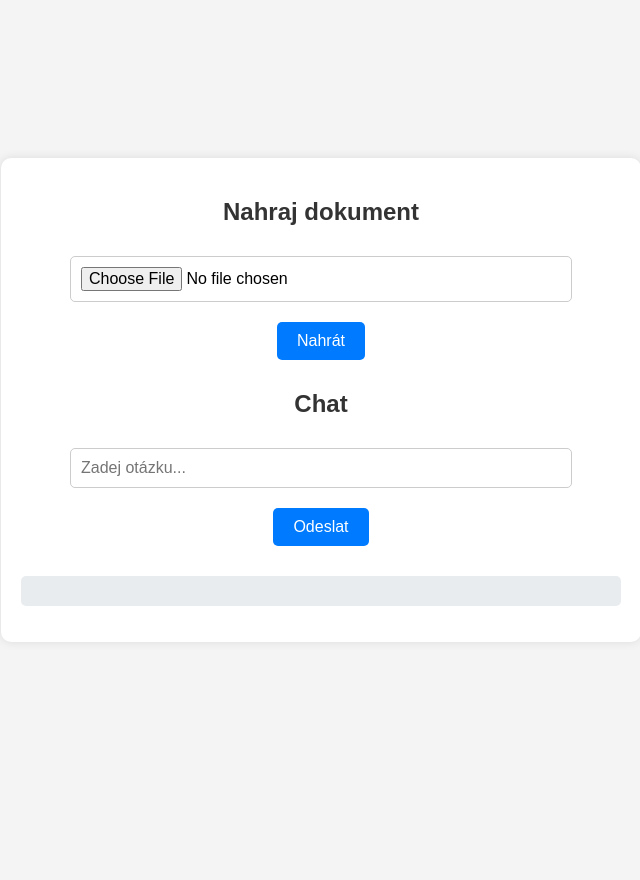
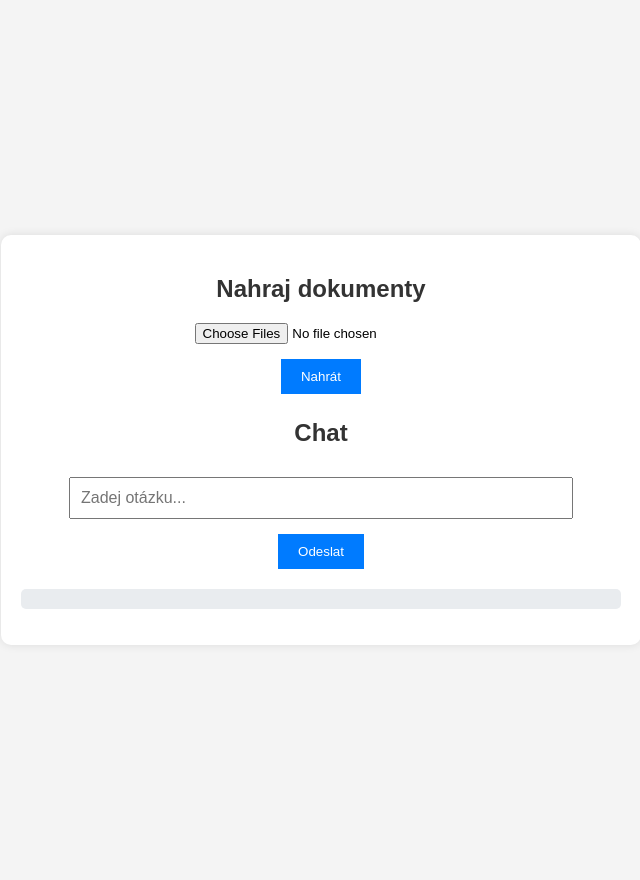
Before and after one commit to Maikl76/chatbot, a FastAPI app: page / in a window 1280 px wide. Shown: the whole page, without its empty margins (319-959 px from the left). Before the commit the page ends 546 px from the top, so only its background shows below. Run offline with FastAPI, Linux system fonts and the light colour scheme.

Commit message:
Update index.html

```diff
--- a/templates/index.html
+++ b/templates/index.html
@@ -10,38 +10,11 @@
             font-family: Arial, sans-serif;
             background-color: #f4f4f4;
             text-align: center;
-            margin: 0;
-            padding: 0;
             display: flex;
             flex-direction: column;
             align-items: center;
             justify-content: center;
             height: 100vh;
-        }
-        h2 {
-            color: #333;
-        }
-        #fileInput, #userInput {
-            padding: 10px;
-            margin: 10px 0;
-            width: 80%;
-            max-width: 500px;
-            border: 1px solid #ccc;
-            border-radius: 5px;
-            font-size: 16px;
-        }
-        button {
-            padding: 10px 20px;
-            margin: 10px;
-            border: none;
-            background-color: #007BFF;
-            color: white;
-            font-size: 16px;
-            border-radius: 5px;
-            cursor: pointer;
-        }
-        button:hover {
-            background-color: #0056b3;
         }
         #chat-container {
             width: 90%;
@@ -51,21 +24,48 @@
             border-radius: 10px;
             box-shadow: 0 0 10px rgba(0, 0, 0, 0.1);
         }
+        #fileInput {
+            display: block;
+            margin: 10px auto;
+        }
+        #userInput {
+            width: 80%;
+            padding: 10px;
+            margin: 10px 0;
+            font-size: 16px;
+        }
+        button {
+            padding: 10px 20px;
+            background-color: #007BFF;
+            color: white;
+            border: none;
+            cursor: pointer;
+            margin: 5px;
+        }
+        button:hover {
+            background-color: #0056b3;
+        }
         #response {
-            margin-top: 20px;
-            padding: 15px;
+            margin-top: 15px;
             background: #e9ecef;
+            padding: 10px;
             border-radius: 5px;
-            font-size: 16px;
+        }
+        #uploadedFiles {
+            font-size: 14px;
+            color: #333;
+            margin-top: 10px;
         }
     </style>
 </head>
 <body>
 
     <div id="chat-container">
-        <h2>Nahraj dokument</h2>
-        <input type="file" id="fileInput">
-        <button onclick="uploadFile()">Nahrát</button>
+        <h2>Nahraj dokumenty</h2>
+        <input type="file" id="fileInput" multiple>
+        <button onclick="uploadFiles()">Nahrát</button>
+
+        <p id="uploadedFiles"></p>
 
         <h2>Chat</h2>
         <input type="text" id="userInput" placeholder="Zadej otázku...">
@@ -76,36 +76,43 @@
 
     <script>
         let apiUrl = "https://chatbot-ybmh.onrender.com";
-        let uploadedFileName = "";
+        let uploadedFiles = [];
 
-        async function uploadFile() {
-            let fileInput = document.getElementById("fileInput").files[0];
-            if (!fileInput) {
-                alert("Vyber soubor k nahrání.");
+        async function uploadFiles() {
+            let fileInput = document.getElementById("fileInput").files;
+            if (fileInput.length === 0) {
+                alert("Vyber alespoň jeden soubor.");
                 return;
             }
 
             let formData = new FormData();
-            formData.append("file", fileInput);
+            for (let file of fileInput) {
+                formData.append("files", file);
+            }
 
+            try {
                 let response = await fetch(`${apiUrl}/upload/`, {
                     method: "POST",
                     body: formData
                 });
 
                 let result = await response.json();
-            if (result.filename) {
-                uploadedFileName = result.filename;
-                alert("Soubor nahrán!");
+                if (result.filenames) {
+                    uploadedFiles = result.filenames;
+                    document.getElementById("uploadedFiles").innerText = "Nahráno: " + uploadedFiles.join(", ");
+                    alert("Soubory nahrány!");
                 } else {
                     alert("Chyba při nahrávání: " + (result.error || "Neznámá chyba."));
+                }
+            } catch (error) {
+                alert("Chyba při komunikaci se serverem.");
             }
         }
 
         async function sendMessage() {
             let userInput = document.getElementById("userInput").value;
-            if (!uploadedFileName) {
-                alert("Nejdříve nahraj soubor.");
+            if (uploadedFiles.length === 0) {
+                alert("Nejdříve nahraj soubory.");
                 return;
             }
             if (!userInput.trim()) {
@@ -114,14 +121,10 @@
             }
 
             let formData = new FormData();
-            formData.append("filename", uploadedFileName);
+            formData.append("filenames", uploadedFiles.join(","));
             formData.append("user_input", userInput);
 
-            let response = await fetch(`${apiUrl}/chat/`, {
-                method: "POST",
-                body: formData
-            });
-
+            let response = await fetch(`${apiUrl}/chat/`, { method: "POST", body: formData });
             let result = await response.json();
             document.getElementById("response").innerText = result.response || "Chyba při zpracování.";
         }
```
Lines whose indentation alone changed are shown as unchanged.
